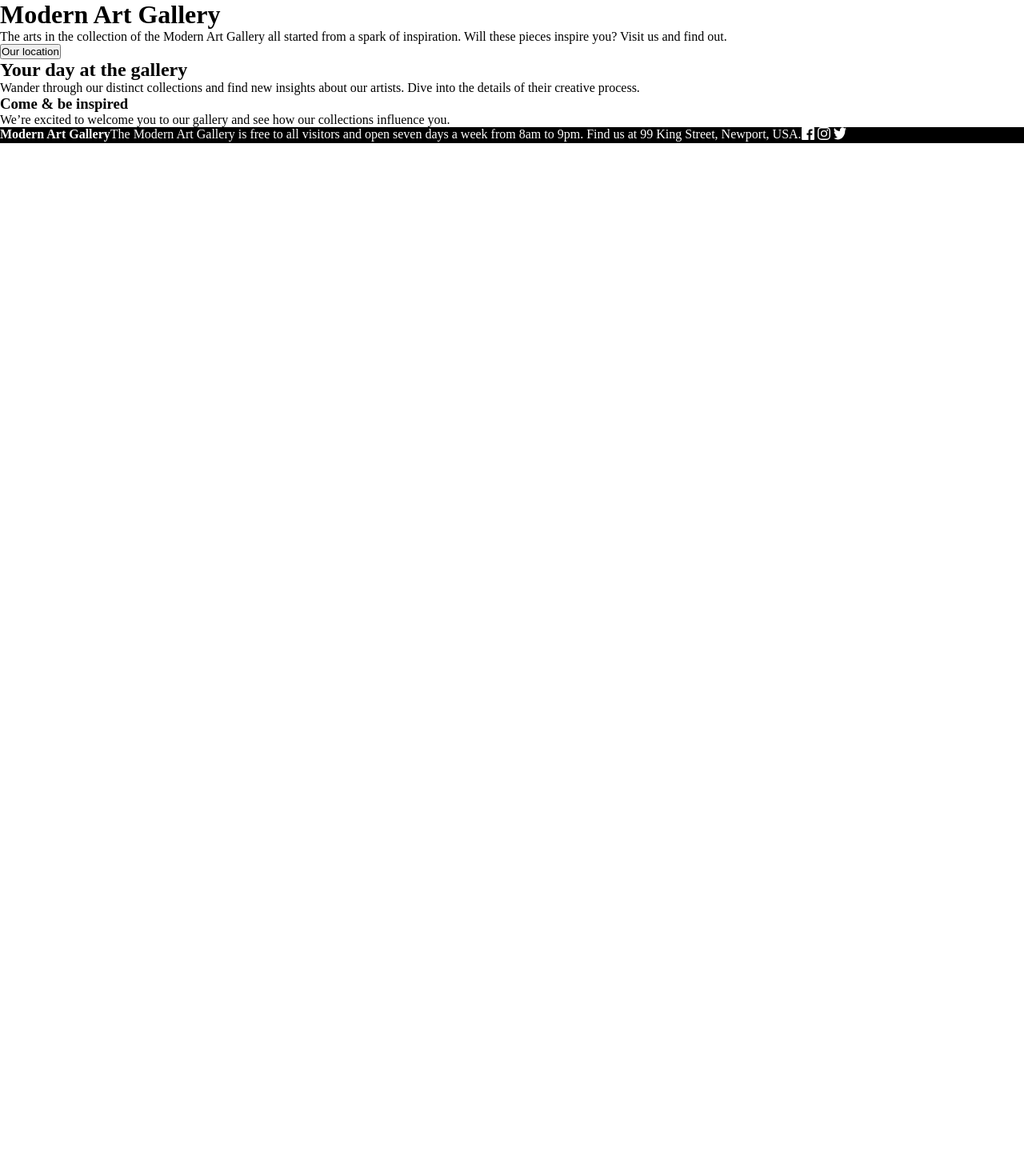
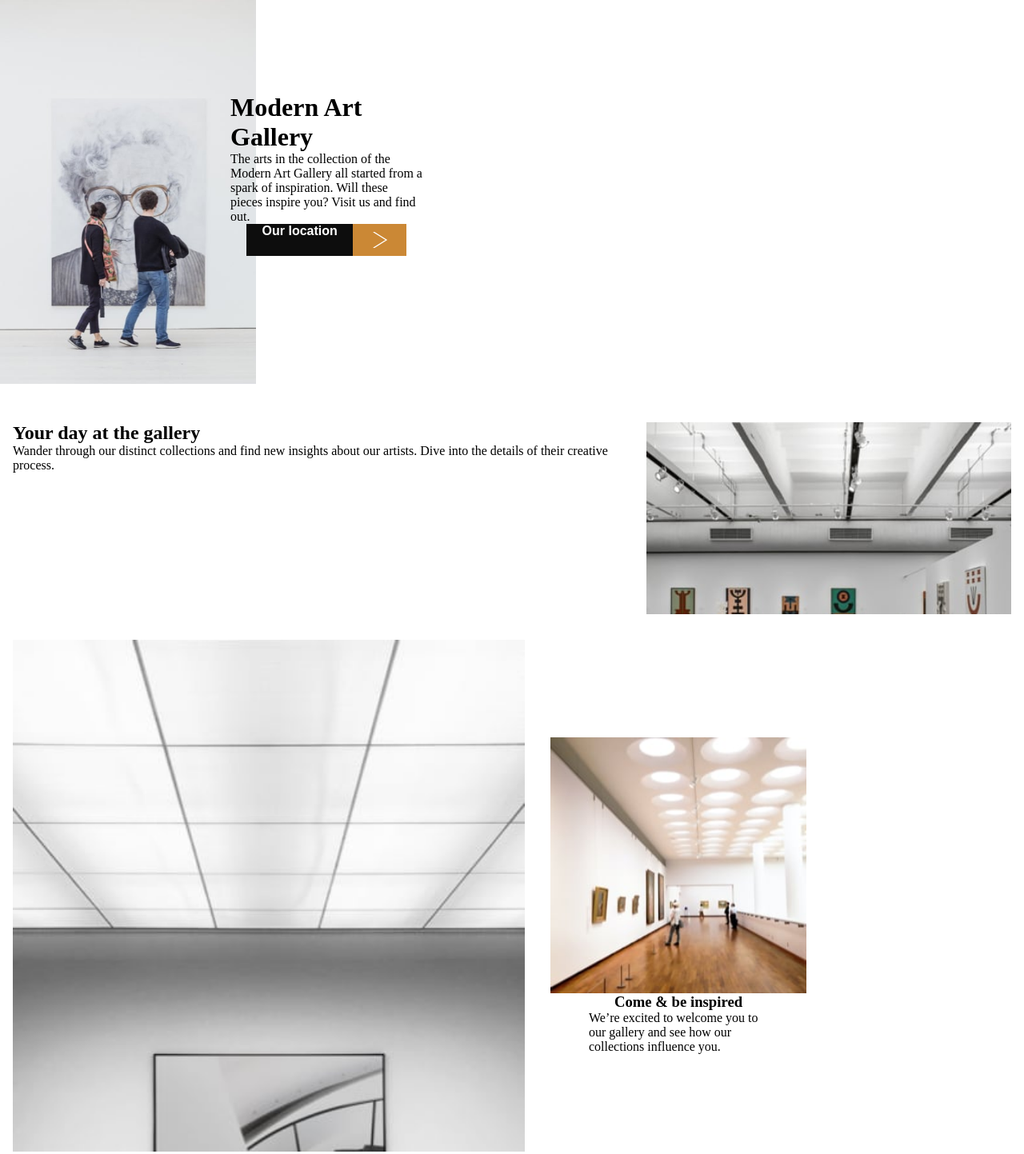
Before and after one commit to neyneyalldayday/just-a-mock, a plain HTML site: page index.html in a window 1280 px wide. Shown: the top 1443 px of the page at 80% size. Before the commit the page ends 800 px from the top, so only its background shows below. Drawn offline with Linux system fonts and the light colour scheme.

Commit message:
idk kinda looking like something

```diff
--- a/assets/style.css
+++ b/assets/style.css
@@ -3,11 +3,127 @@
     padding:0;
 }
 
-img{
+.arrow-button {
+    display: inline-block;
+    position: relative;
+    width: 200px;
+    height: 40px;
+    border: none;
+    outline: none;
+    background-color: transparent;
+    cursor: pointer;
+    text-align: center;
+    font-size: 16px;
+    font-weight: bold;
+    color: #ffffff;
+  }
+
+  .color-bar {
+    position: absolute;
+    top: 0;
+    left: 0;
+    width: 66.67%;
+    height: 100%;
+    background-color: #0d0d0d;
+
+  }
+
+  .arrow-icon {
+    position: absolute;
+    top: 0;
+    right: 0;
+    width: 33.33%;
+    height: 100%;
+    background-image: url(./icon-arrow-right.svg);
+    background-repeat: no-repeat;
+    background-position: center;
+    background-size: 20px 20px;
+    background-color: rgb(203, 136, 53);
+  }
+
+header{
+    display: flex;
+    height: 40vh;
+
+}
+.hero{
+    background-image: url(./tablet/image-hero.jpg);
+    background-size: cover;
+    background-repeat: no-repeat;
+    height: 30rem;
+    width: 20rem;
+    position: absolute;
+}
+.header-content{
+    display: flex;
+    flex-direction: column;
+    max-width: 15rem;
+    justify-content: flex-end;
+    align-items: center;
+    position: relative;
+    margin-left: 18rem;
+}
+
+main{
+    display: flex;
+    flex-direction: column;
+    height:30vh;
+    position: relative;
+    margin-top: 12rem;
+}
+.gallery-top{
+    display: flex;
+}
+.gallery-content{
+    display: flex;
+    flex-direction: column;
+    margin: 1rem;
+}
+.gallery{
+    background-image: url(./tablet/image-grid-1.jpg);
+    background-size:  cover;
+    background-repeat: no-repeat;
+    height: 15rem;
+    width: 30rem;
+    margin: 1rem;
+}
+
+.gallery-text{
+    max-width: 14rem;
+}
+
+.gallery-bottom{
+    display: flex;
+    margin: 1rem;
+}
+.left-image{
+    background-image: url(./tablet/image-grid-2.jpg);
+    background-size: cover;
+    background-repeat: no-repeat;
+    height: 40rem;
+    width: 40rem;
+}
+
+.right-side{
+    display: flex;
+    flex-direction: column;
+    justify-content: center;
+    align-items: center;
+    margin: 1rem;
+    padding: 1rem;
+}
+.little-image{
+    background-image: url(./tablet/image-grid-3.jpg);
+    background-size: cover;
+    background-repeat: no-repeat;
+    height: 20rem;
+    width: 20rem;
+
+}
+
+.icons{
     height: 1rem;
     width: 1rem;
-
-
 }
 
 footer{
@@ -15,4 +131,13 @@ footer{
     bottom: 0;
     background-color: black;
     color: white;
+    height: 30vh;
+   position: relative;
+   margin-top: 50rem;
+   align-items: center;
+   justify-content: space-evenly ;
 }
+
+.footer-text{
+    max-width: 15rem;
+}
--- a/index.html
+++ b/index.html
@@ -1,63 +1,76 @@
 <!DOCTYPE html>
 <html lang="en">
   <head>
-  <meta charset="UTF-8">
-  <meta name="viewport" content="width=device-width, initial-scale=1.0">
+    <meta charset="UTF-8" />
+    <meta name="viewport" content="width=device-width, initial-scale=1.0" />
 
-  <link rel="icon" type="image/png" sizes="32x32" href="./assets/favicon-32x32.png">
-  <link rel="stylesheet" href="./assets/style.css">
+    <link
+      rel="icon"
+      type="image/png"
+      sizes="32x32"
+      href="./assets/favicon-32x32.png"
+    />
+    <link rel="stylesheet" href="./assets/style.css" />
     <title>Frontend Mentor | Art gallery website</title>
   </head>
   <body>
     <header>
+      <div class="hero"></div>
+      <div class="header-content">
         <h1>Modern Art Gallery</h1>
         <p>
-      The arts in the collection of the Modern Art Gallery all started
-      from a spark of inspiration. Will these pieces inspire you? Visit
-      us and find out.
+          The arts in the collection of the Modern Art Gallery all started from
+          a spark of inspiration. Will these pieces inspire you? Visit us and
+          find out.
         </p>
-    <button>Our location</button>
+        <button class="arrow-button">
+          <span class="color-bar">Our location</span>
+          <span class="arrow-icon"></span>
+        </button>
+      </div>
     </header>
     <main>
-    <h2> Your day at the gallery</h2>
+      <div class="gallery-top">
+        <div class="gallery-content">
+          <h2>Your day at the gallery</h2>
           <p>
             Wander through our distinct collections and find new insights about
             our artists. Dive into the details of their creative process.
           </p>
-    <h3> Come &amp; be inspired</h3>
+        </div>
+        <div class="gallery"></div>
+      </div>
+
+      <div class="gallery-bottom">
+        <div class="left-image"></div>
+        <div class="right-side">
+          <div class="little-image"></div>
+          <h3>Come &amp; be inspired</h3>
+          <div class="gallery-text">
             <p>
-      We’re excited to welcome you to our gallery and see how our collections
-      influence you.
+              We’re excited to welcome you to our gallery and see how our
+              collections influence you.
             </p>
+          </div>
+
+        </div>
+      </div>
     </main>
     <footer>
-    <h4> Modern Art Gallery</h4>
-    <p>
-      The Modern Art Gallery is free to all visitors and open seven days a week
-      from 8am to 9pm. Find us at 99 King Street, Newport, USA.
+      <h4>Modern Art Gallery</h4>
+      <p class="footer-text">
+        The Modern Art Gallery is free to all visitors and open seven days a
+        week from 8am to 9pm. Find us at 99 King Street, Newport, USA.
       </p>
       <div>
-      <img src="./assets/icon-facebook.svg" alt="SVG Image 1">
-      <img src="./assets/icon-instagram.svg" alt="SVG Image 2">
-      <img src="./assets/icon-twitter.svg" alt="SVG Image 2">
+        <img class="icons" src="./assets/icon-facebook.svg" alt="SVG Image 1" />
+        <img
+          class="icons"
+          src="./assets/icon-instagram.svg"
+          alt="SVG Image 2"
+        />
+        <img class="icons" src="./assets/icon-twitter.svg" alt="SVG Image 3" />
       </div>
     </footer>
-
-
-
-
-
-
-
-
-
-
-
-
-
-
-
-
-
   </body>
 </html>
```
Lines whose indentation alone changed are shown as unchanged.
